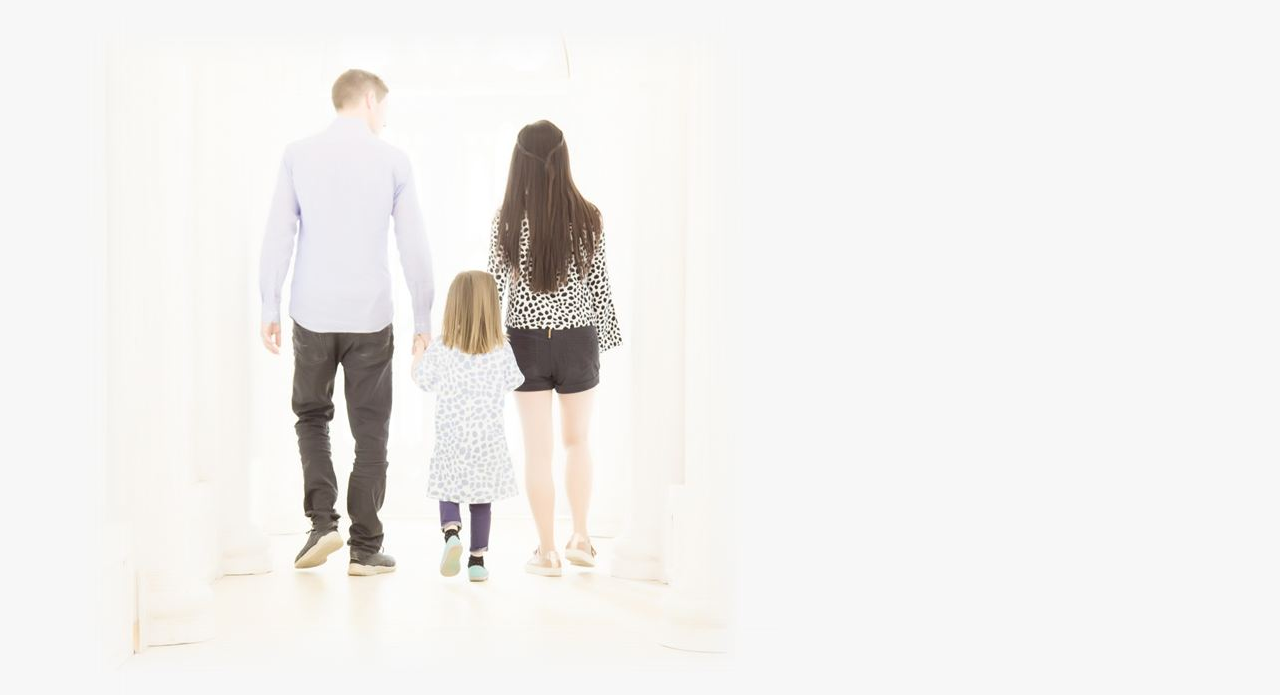
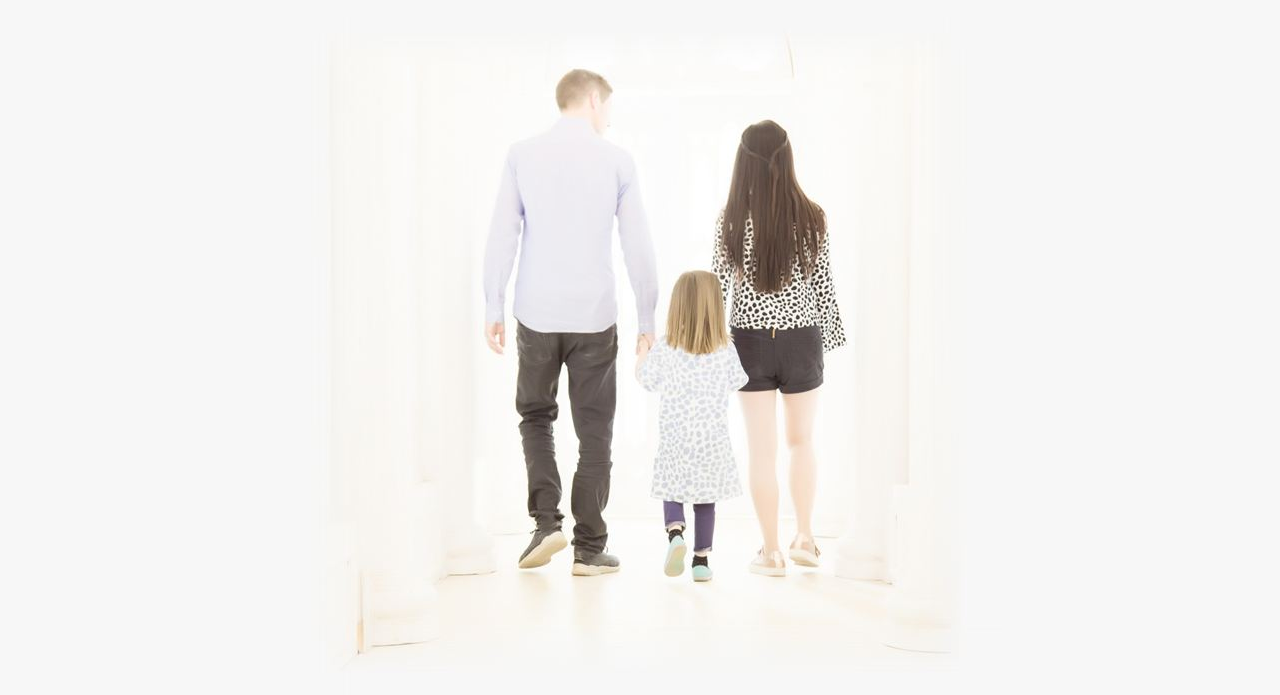
Before and after one commit to helpmetheshadowpeoplearestealingmystuff/impute-me, a plain HTML site: page index.html in a window 1280 px wide. Shown: the part 153-848 px from the top of the page. Drawn offline with nearby package versions, Linux system fonts and the light colour scheme.

Commit message:
get it centered!

```diff
--- a/index.html
+++ b/index.html
@@ -58,10 +58,10 @@
     <h1>Advanced analysis of genetic data</h1>
   </div>
 </div>
-    <div class='container'>
+    <div class='container' align='center'>
 
-        <div class="row">
-						<img src='www/frontpage_01.jpg' alt='Mendels law of segregation' align='middle'>
+        <div class="row" align='center'>
+						<img src='www/frontpage_01.jpg' alt='Mendels law of segregation' align='center'>
            </div>
     </div>
 
```
